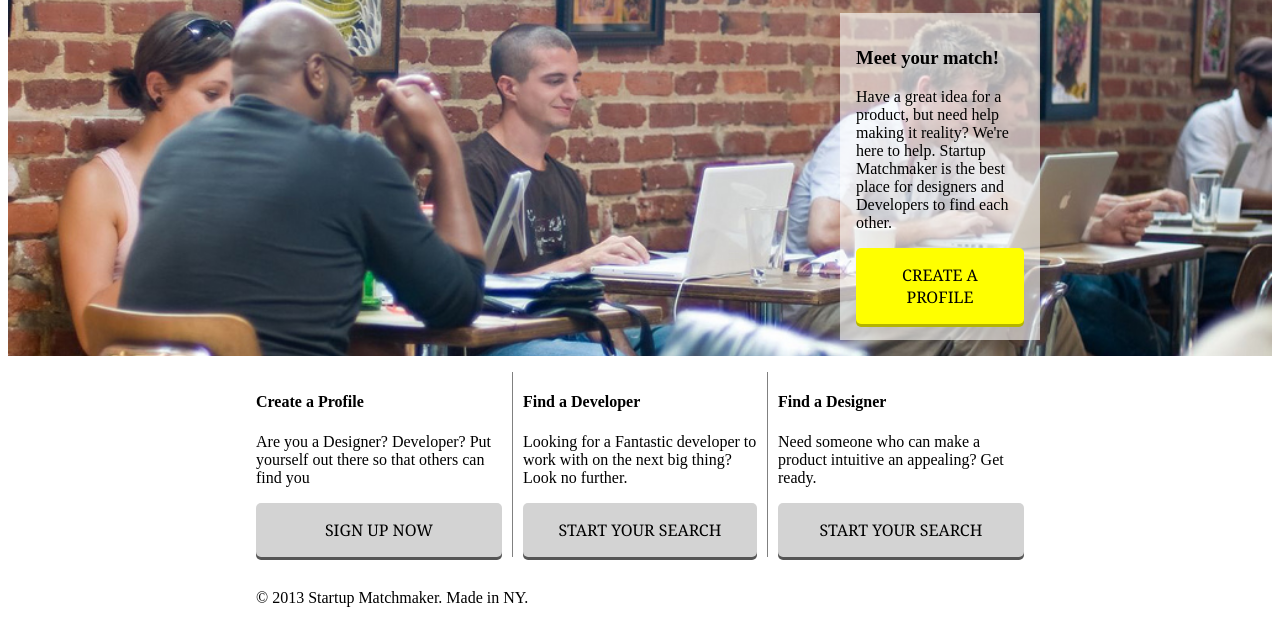
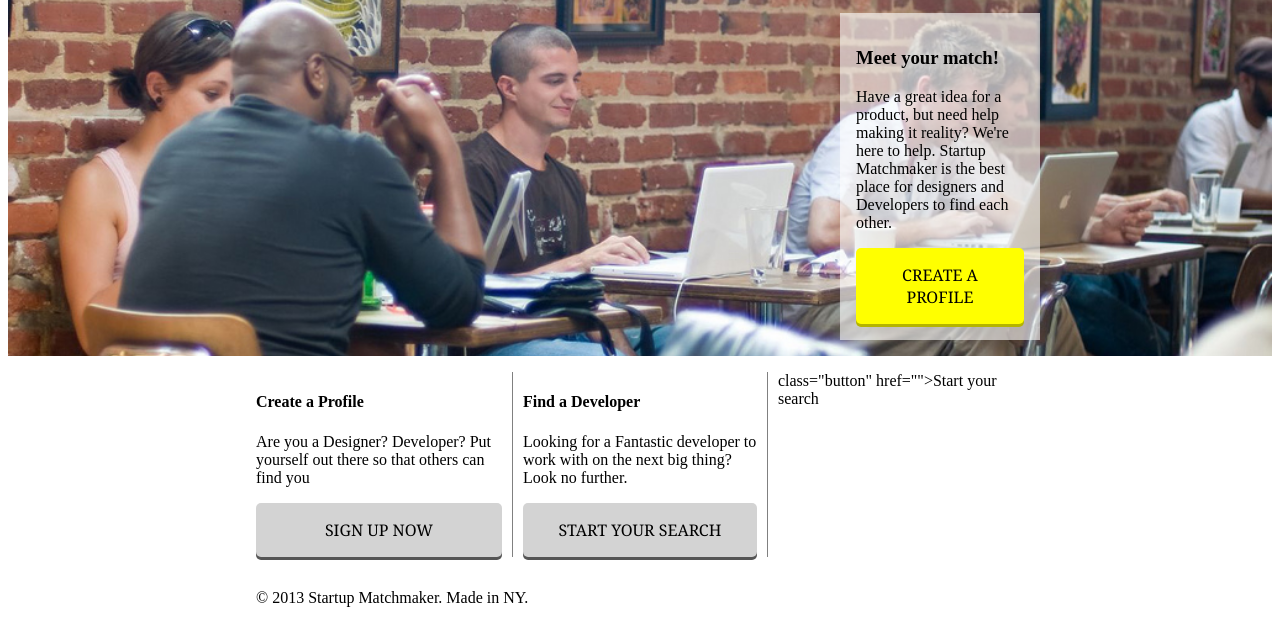
Before and after one commit to egabrielv2/homework-02-startup-matchmaker-master, a plain HTML site: page index.html in a window 1280 px wide. Shown: the part 245-876 px from the top of the page. Drawn offline with Linux system fonts and the light colour scheme.

```diff
--- a/index.html
+++ b/index.html
@@ -49,9 +49,9 @@
         <a class="button" href="">Start your search</a>
       </article>
       <article class="one-third float-left">
-        <h4>Find a Designer</h4>
+        <!-- <h4>Find a Designer</h4>
         <p>Need someone who can make a product intuitive an appealing? Get ready.</p>
-        <a class="button" href="">Start your search</a>
+        <a  -->class="button" href="">Start your search</a>
       </article>
     </div>
   </section>
```
